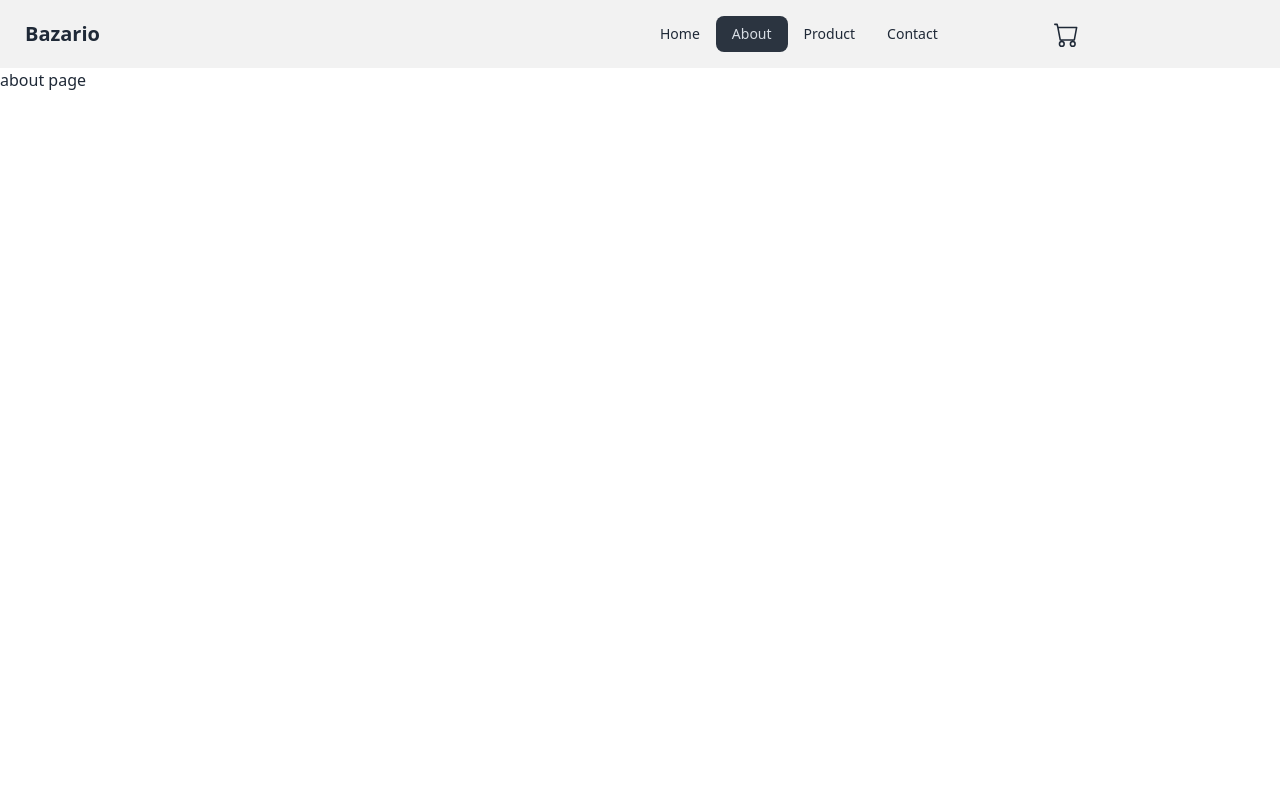
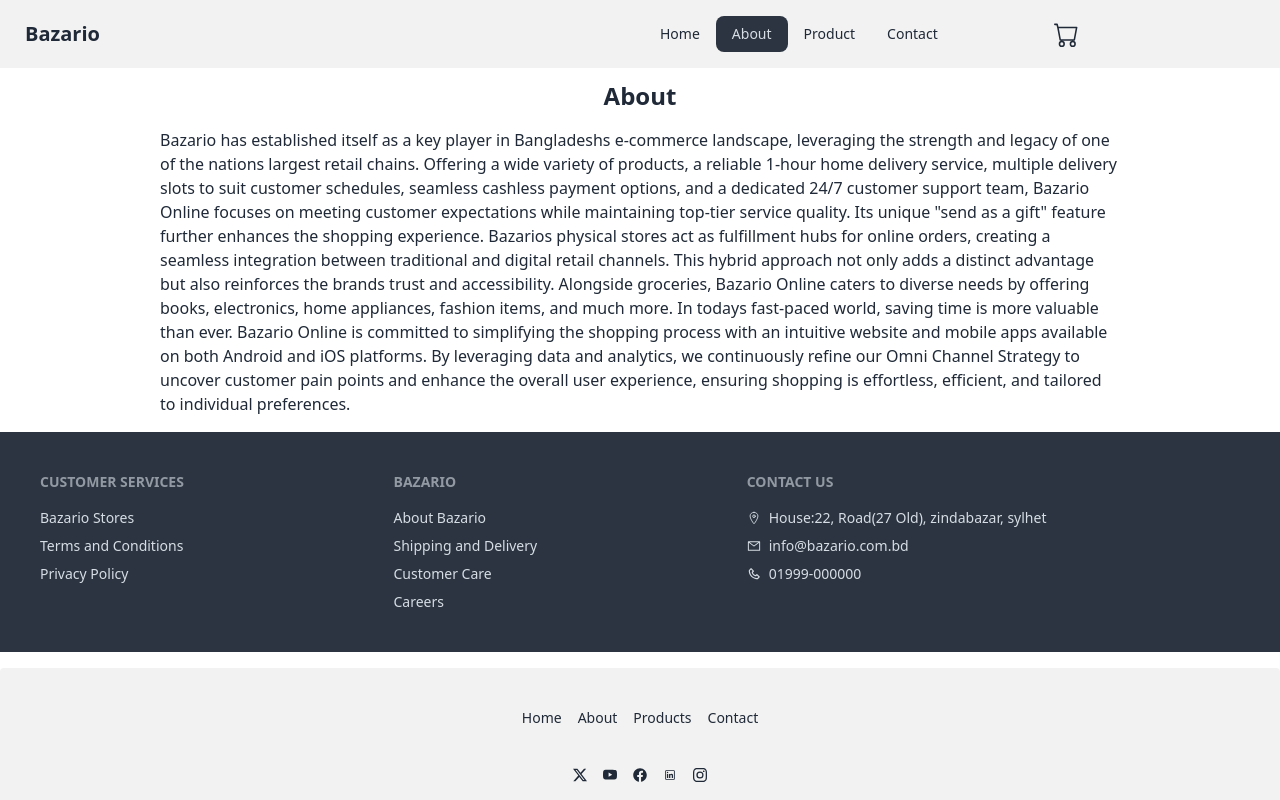
Before and after one commit to shakiltha/Bazario-frontend, a React (Vite) app: page /about in a window 1280 px wide. Shown: the top 800 px of the page. Built offline with nearby package versions, Linux system fonts and the light colour scheme.

Commit message:
added about page content

```diff
--- a/src/App.jsx
+++ b/src/App.jsx
@@ -5,7 +5,7 @@ function App() {
   return (
     <>
       <NavBar />
-      <div className="min-h-screen">
+      <div className="min-h-min">
         <Outlet />
       </div>
       <Footer />
--- a/src/pages/About.jsx
+++ b/src/pages/About.jsx
@@ -1,5 +1,66 @@
+import { AiOutlineMail } from "react-icons/ai";
+import { BiPhone } from "react-icons/bi";
+import { IoLocationOutline } from "react-icons/io5";
+import { Link } from "react-router-dom";
+
 const About = () => {
-  return <div>About</div>;
+  return (
+    <div>
+      <h2 className="text-center text-2xl font-semibold mt-3">About</h2>
+      <div className="w-3/4 my-4 mx-auto">
+        Bazario has established itself as a key player in Bangladeshs e-commerce
+        landscape, leveraging the strength and legacy of one of the nations
+        largest retail chains. Offering a wide variety of products, a reliable
+        1-hour home delivery service, multiple delivery slots to suit customer
+        schedules, seamless cashless payment options, and a dedicated 24/7
+        customer support team, Bazario Online focuses on meeting customer
+        expectations while maintaining top-tier service quality. Its unique
+        &quot;send as a gift&quot; feature further enhances the shopping
+        experience. Bazarios physical stores act as fulfillment hubs for online
+        orders, creating a seamless integration between traditional and digital
+        retail channels. This hybrid approach not only adds a distinct advantage
+        but also reinforces the brands trust and accessibility. Alongside
+        groceries, Bazario Online caters to diverse needs by offering books,
+        electronics, home appliances, fashion items, and much more. In todays
+        fast-paced world, saving time is more valuable than ever. Bazario Online
+        is committed to simplifying the shopping process with an intuitive
+        website and mobile apps available on both Android and iOS platforms. By
+        leveraging data and analytics, we continuously refine our Omni Channel
+        Strategy to uncover customer pain points and enhance the overall user
+        experience, ensuring shopping is effortless, efficient, and tailored to
+        individual preferences.
+      </div>
+      <footer className="footer bg-neutral text-neutral-content p-10 my-4">
+        <nav>
+          <h6 className="footer-title">CUSTOMER SERVICES</h6>
+          <Link className="link link-hover">Bazario Stores</Link>
+          <Link className="link link-hover">Terms and Conditions</Link>
+          <Link className="link link-hover">Privacy Policy</Link>
+        </nav>
+        <nav>
+          <h6 className="footer-title">BAZARIO</h6>
+          <Link className="link link-hover">About Bazario</Link>
+          <Link className="link link-hover">Shipping and Delivery</Link>
+          <Link className="link link-hover">Customer Care</Link>
+          <Link className="link link-hover">Careers</Link>
+        </nav>
+        <nav>
+          <h6 className="footer-title">CONTACT US</h6>
+          <div className="flex gap-2 items-center">
+            <IoLocationOutline />{" "}
+            <p>House:22, Road(27 Old), zindabazar, sylhet</p>
+          </div>
+          <div className="flex gap-2 items-center">
+            <AiOutlineMail /> <p>info@bazario.com.bd</p>
+          </div>
+          <div className="flex gap-2 items-center">
+            <BiPhone />
+            <p>01999-000000</p>
+          </div>
+        </nav>
+      </footer>
+    </div>
+  );
 };
 
 export default About;
--- a/src/routes/routes.jsx
+++ b/src/routes/routes.jsx
@@ -1,6 +1,7 @@
 import { createBrowserRouter } from "react-router-dom";
 import App from "../App";
 import Home from "../pages/Home";
+import About from "../pages/About";
 
 const router = createBrowserRouter([
   {
@@ -17,7 +18,7 @@ const router = createBrowserRouter([
       },
       {
         path: "/about",
-        element: <h2>about page</h2>,
+        element: <About />,
       },
       {
         path: "/contact",
```
